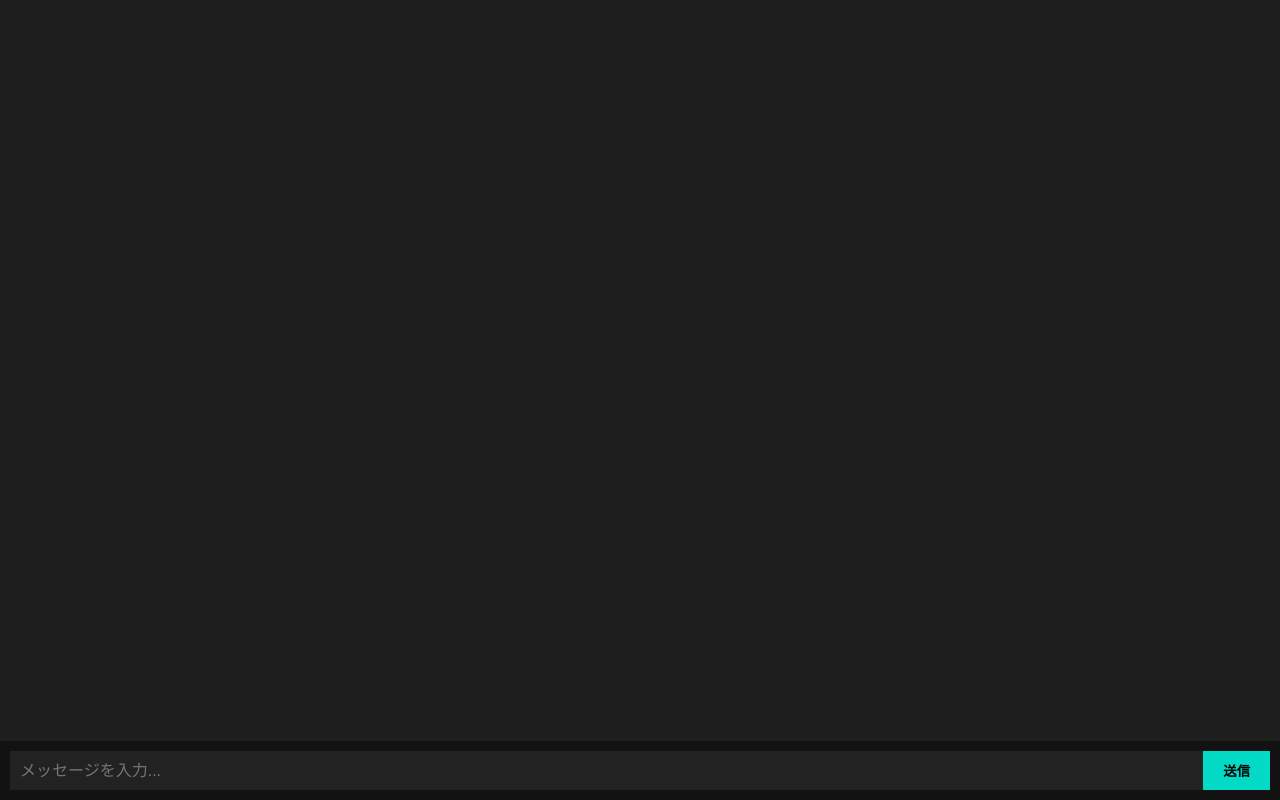
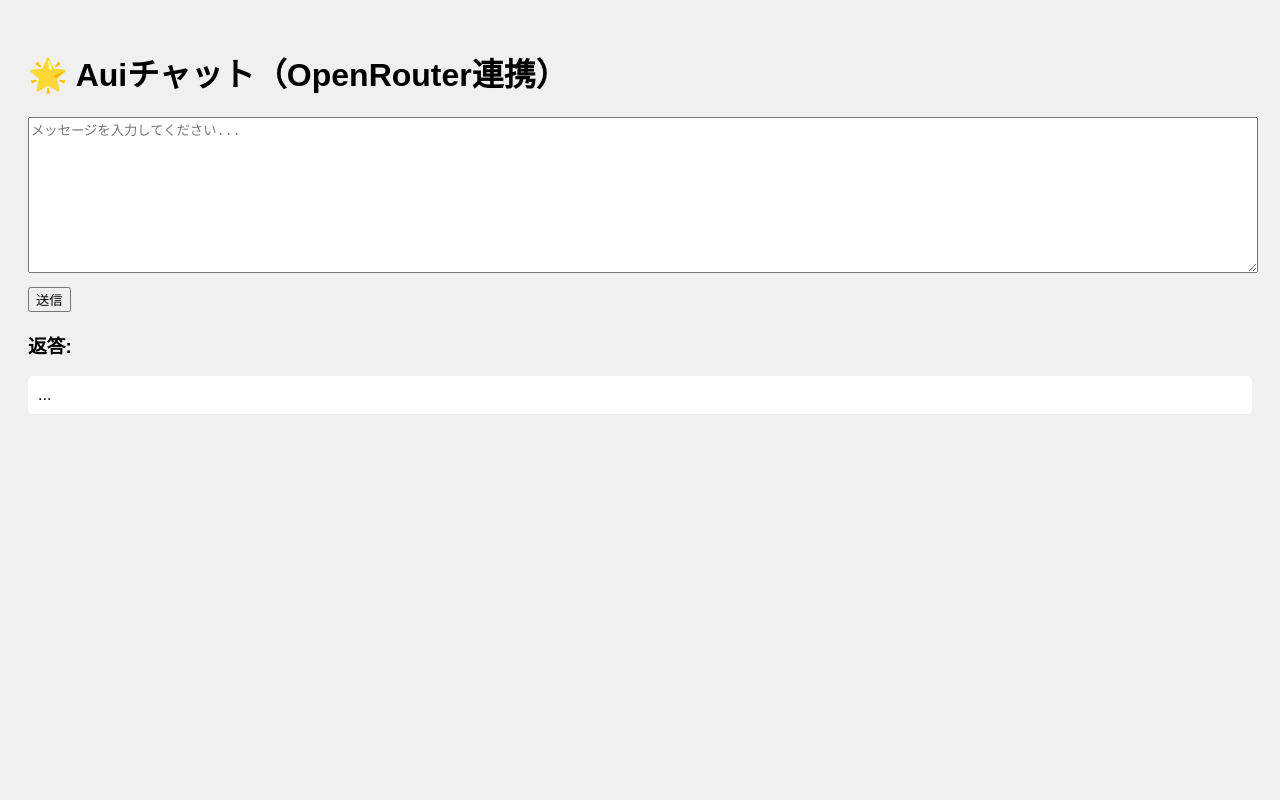
Before and after one commit to imbimv299/AI-chat, a plain HTML site: page index.html in a window 1280 px wide. Drawn offline with Linux system fonts and the light colour scheme.

Commit message:
Update index.html

```diff
--- a/index.html
+++ b/index.html
@@ -1,103 +1,48 @@
 <!DOCTYPE html>
 <html lang="ja">
 <head>
-  <meta charset="UTF-8" />
+  <meta charset="UTF-8">
   <title>Auiチャット</title>
   <style>
-    body {
-      background-color: #1e1e1e;
-      color: #eee;
-      font-family: "Segoe UI", sans-serif;
-      display: flex;
-      flex-direction: column;
-      height: 100vh;
-      margin: 0;
-    }
-    #chat {
-      flex: 1;
-      overflow-y: auto;
-      padding: 20px;
-    }
-    .msg {
-      margin: 10px 0;
-      padding: 10px 15px;
-      border-radius: 10px;
-      max-width: 75%;
-      white-space: pre-wrap;
-    }
-    .user { background: #2962ff; color: white; align-self: flex-end; }
-    .ai { background: #333; color: #c5e1a5; align-self: flex-start; }
-    #input-area {
-      display: flex;
-      padding: 10px;
-      background: #121212;
-    }
-    input {
-      flex: 1;
-      padding: 10px;
-      font-size: 16px;
-      background: #222;
-      border: none;
-      color: white;
-    }
-    button {
-      padding: 10px 20px;
-      background: #03dac5;
-      border: none;
-      color: black;
-      font-weight: bold;
-    }
+    body { font-family: sans-serif; background: #f0f0f0; padding: 20px; }
+    #chatbox { width: 100%; height: 150px; margin-bottom: 10px; }
+    #response { white-space: pre-wrap; background: white; padding: 10px; border-radius: 5px; }
   </style>
 </head>
 <body>
-  <div id="chat"></div>
-  <div id="input-area">
-    <input id="input" placeholder="メッセージを入力..." />
-    <button onclick="send()">送信</button>
-  </div>
+  <h1>🌟 Auiチャット（OpenRouter連携）</h1>
+  <textarea id="chatbox" placeholder="メッセージを入力してください..."></textarea><br>
+  <button onclick="sendMessage()">送信</button>
+  <h3>返答:</h3>
+  <div id="response">...</div>
 
   <script>
-    const chat = document.getElementById("chat");
-    const input = document.getElementById("input");
+    async function sendMessage() {
+      const userInput = document.getElementById("chatbox").value;
+      const responseBox = document.getElementById("response");
 
-    const API_KEY = "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"; // ← 自分のOpenRouter APIキー
-
-    async function send() {
-      const message = input.value.trim();
-      if (!message) return;
-      appendMessage("user", message);
-      input.value = "";
+      responseBox.textContent = "読み込み中...";
 
       const res = await fetch("https://openrouter.ai/api/v1/chat/completions", {
         method: "POST",
         headers: {
-          "Content-Type": "application/json",
-          "Authorization": `Bearer ${API_KEY}`,
-          "HTTP-Referer": "https://auichat.pages.dev", // 必要に応じて書き換え
+          "Authorization": "Bearer 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",
+          "Content-Type": "application/json"
         },
         body: JSON.stringify({
-          model: "openai/gpt-3.5-turbo",
-          messages: [{ role: "user", content: message }],
+          model: "mistral/mistral-7b-instruct",
+          messages: [{ role: "user", content: userInput }]
         })
       });
 
       const data = await res.json();
-      const reply = data.choices?.[0]?.message?.content || "エラーが発生しました";
-      appendMessage("ai", reply);
+
+      if (data.choices && data.choices.length > 0) {
+        responseBox.textContent = data.choices[0].message.content;
+      } else {
+        responseBox.textContent = "エラーが発生しました: " + JSON.stringify(data);
+      }
     }
-
-    function appendMessage(role, text) {
-      const div = document.createElement("div");
-      div.className = `msg ${role}`;
-      div.textContent = text;
-      chat.appendChild(div);
-      chat.scrollTop = chat.scrollHeight;
-    }
-
-    // Enterキー対応
-    input.addEventListener("keydown", e => {
-      if (e.key === "Enter") send();
-    });
   </script>
 </body>
 </html>
```
